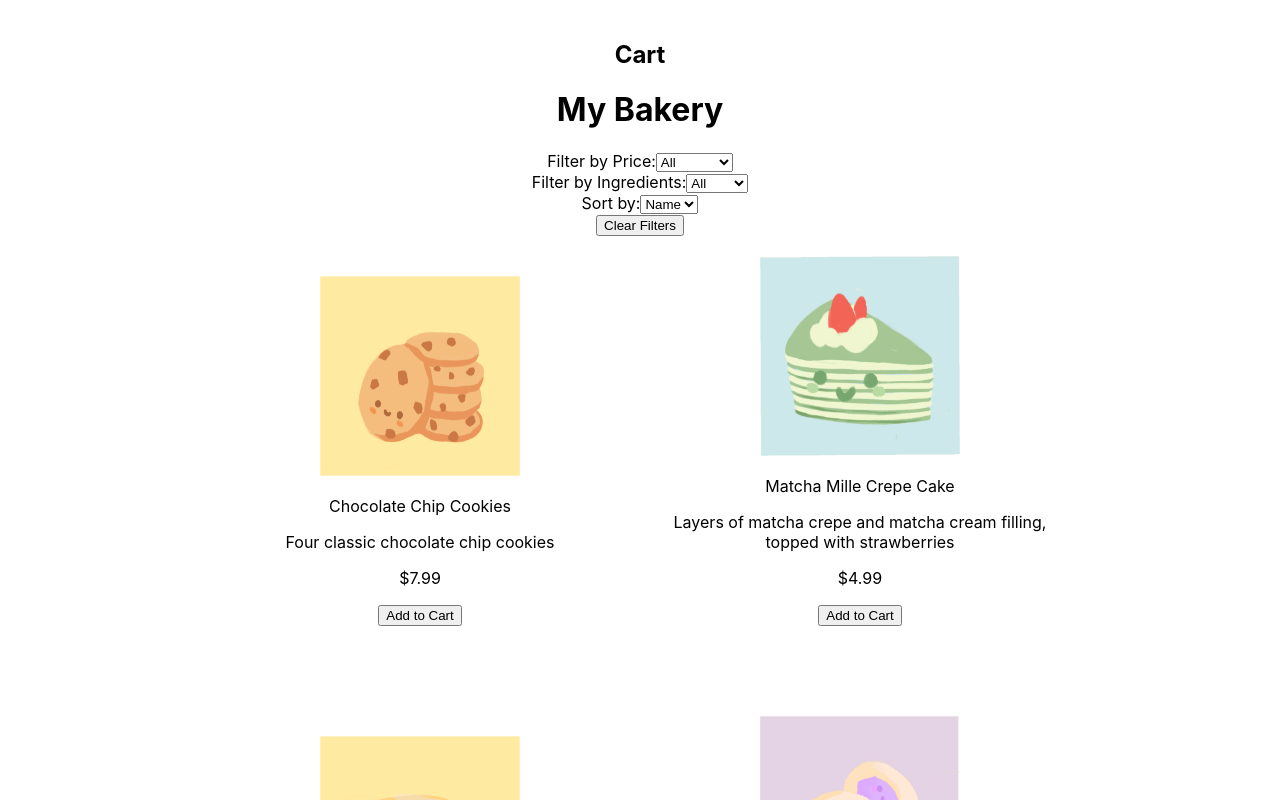
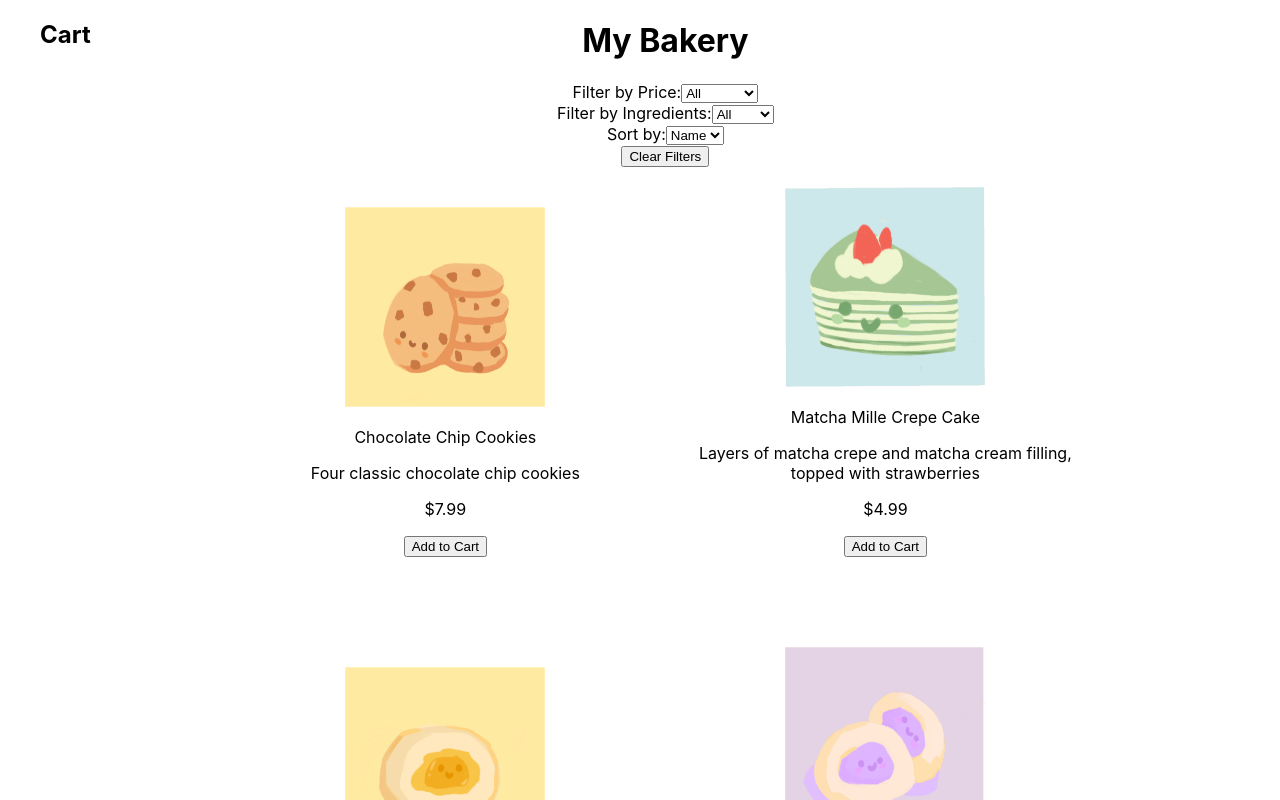
Before and after one commit to MarkusChu/development-assignment, a React (Create React App) app: page / in a window 1280 px wide. Shown: the top 800 px of the page. Built offline with nearby package versions, Linux system fonts and the light colour scheme.

Commit message:
Update App.css

```diff
--- a/src/App.css
+++ b/src/App.css
@@ -1,8 +1,8 @@
-/* Add styling for your page here */
-
 .App {
-    text-align: center;
-    padding: 20px;
+  display: flex;
+  flex-direction: row;
+  justify-content: space-between;
+  padding: 0 40px;
 }
 
 .BakeryItem {
@@ -15,3 +15,14 @@
   padding: 10px;
   border-radius: 10px;
 }
+
+.Cart {
+  /* box shadow */
+  box-shadow: 0 0 10px rgba(0, 0, 0, 0.2);
+  /* border */
+  border: 1px;
+  /* border radius */
+  border-radius: 10px;
+  /* padding */
+  padding: 10px;
+}
```
Lines whose indentation alone changed are shown as unchanged.
